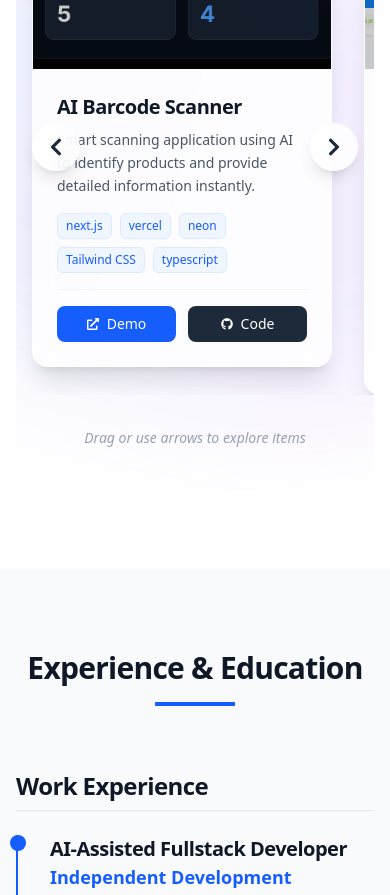
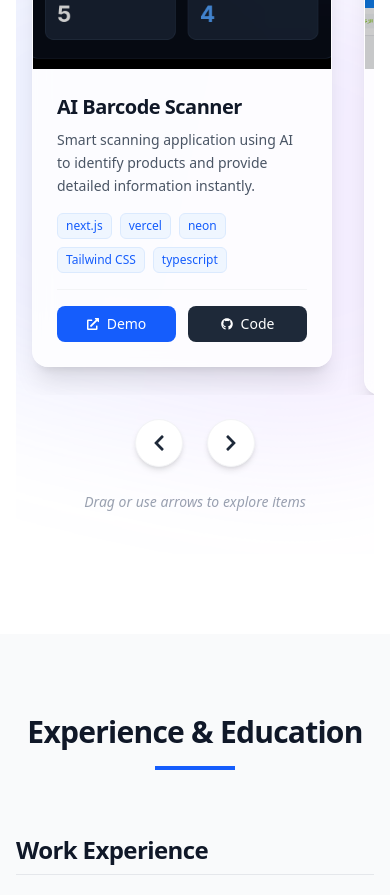
Before and after one commit to hambaliairz-ship-it/portofolio-ai, a Next.js app: page / in a window 390 px wide. Shown: the part 3400-4295 px from the top of the page. Built offline with nearby package versions, Linux system fonts and the light colour scheme.

Commit message:
fix: improve mobile navigation with dedicated bottom controls

```diff
--- a/komponen/organisme/portfolio-carousel/PortfolioCarousel.js
+++ b/komponen/organisme/portfolio-carousel/PortfolioCarousel.js
@@ -37,7 +37,7 @@ const PortfolioCarousel = ({ projects }) => {
 
             <button
                 onClick={slideLeft}
-                className="absolute left-4 top-1/2 -translate-y-1/2 z-20 w-12 h-12 flex items-center justify-center bg-white/80 dark:bg-gray-800/80 backdrop-blur-md rounded-full shadow-lg text-gray-800 dark:text-white hover:bg-white dark:hover:bg-gray-700 transition-all duration-300 transform hover:scale-110 focus:outline-hidden opacity-100 translate-x-0 md:opacity-0 md:translate-x-4 md:group-hover/carousel:opacity-100 md:group-hover/carousel:translate-x-0"
+                className="hidden md:flex absolute left-4 top-1/2 -translate-y-1/2 z-20 w-12 h-12 items-center justify-center bg-white/80 dark:bg-gray-800/80 backdrop-blur-md rounded-full shadow-lg text-gray-800 dark:text-white hover:bg-white dark:hover:bg-gray-700 transition-all duration-300 transform hover:scale-110 focus:outline-hidden opacity-0 translate-x-4 group-hover/carousel:opacity-100 group-hover/carousel:translate-x-0"
                 aria-label="Previous project"
             >
                 <FaChevronLeft className="text-xl" />
@@ -45,7 +45,7 @@ const PortfolioCarousel = ({ projects }) => {
 
             <button
                 onClick={slideRight}
-                className="absolute right-4 top-1/2 -translate-y-1/2 z-20 w-12 h-12 flex items-center justify-center bg-white/80 dark:bg-gray-800/80 backdrop-blur-md rounded-full shadow-lg text-gray-800 dark:text-white hover:bg-white dark:hover:bg-gray-700 transition-all duration-300 transform hover:scale-110 focus:outline-hidden opacity-100 translate-x-0 md:opacity-0 md:-translate-x-4 md:group-hover/carousel:opacity-100 md:group-hover/carousel:translate-x-0"
+                className="hidden md:flex absolute right-4 top-1/2 -translate-y-1/2 z-20 w-12 h-12 items-center justify-center bg-white/80 dark:bg-gray-800/80 backdrop-blur-md rounded-full shadow-lg text-gray-800 dark:text-white hover:bg-white dark:hover:bg-gray-700 transition-all duration-300 transform hover:scale-110 focus:outline-hidden opacity-0 -translate-x-4 group-hover/carousel:opacity-100 group-hover/carousel:translate-x-0"
                 aria-label="Next project"
             >
                 <FaChevronRight className="text-xl" />
@@ -160,8 +160,26 @@ const PortfolioCarousel = ({ projects }) => {
                 </motion.div>
             </motion.div>
 
+            {/* Mobile Navigation Controls (Bottom) */}
+            <div className="flex md:hidden justify-center items-center gap-6 mt-6 z-20 relative">
+                <button
+                    onClick={slideLeft}
+                    className="w-12 h-12 flex items-center justify-center rounded-full bg-white dark:bg-gray-800 shadow-md border border-gray-100 dark:border-gray-700 text-gray-800 dark:text-white active:scale-95 transition-transform"
+                    aria-label="Previous project"
+                >
+                    <FaChevronLeft className="text-lg" />
+                </button>
+                <button
+                    onClick={slideRight}
+                    className="w-12 h-12 flex items-center justify-center rounded-full bg-white dark:bg-gray-800 shadow-md border border-gray-100 dark:border-gray-700 text-gray-800 dark:text-white active:scale-95 transition-transform"
+                    aria-label="Next project"
+                >
+                    <FaChevronRight className="text-lg" />
+                </button>
+            </div>
+
             {/* Scroll Hint */}
-            <div className="flex justify-center mt-8 gap-2">
+            <div className="flex justify-center mt-6 gap-2">
                 <Text className="text-sm text-gray-400 italic">
                     {t.projects.scrollHint}
                 </Text>
```
